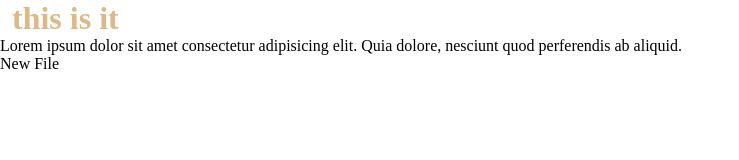
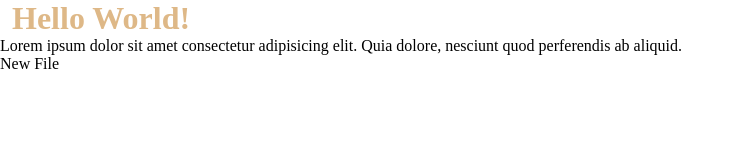
Before and after one commit to KALYANIHF/hello-world, a plain HTML site: page index.html in a window 1280 px wide. Shown: the whole page, without its empty margins (0-739 px from the left). Drawn offline with Linux system fonts and the light colour scheme.

Commit message:
Update index.html with emergency fix

```diff
--- a/index.html
+++ b/index.html
@@ -8,7 +8,7 @@
     <link rel="stylesheet" href="style.css" />
   </head>
   <body>
-    <h1>this is it</h1>
+    <h1>Hello World!</h1>
     <p>
       Lorem ipsum dolor sit amet consectetur adipisicing elit. Quia dolore,
       nesciunt quod perferendis ab aliquid.
```
